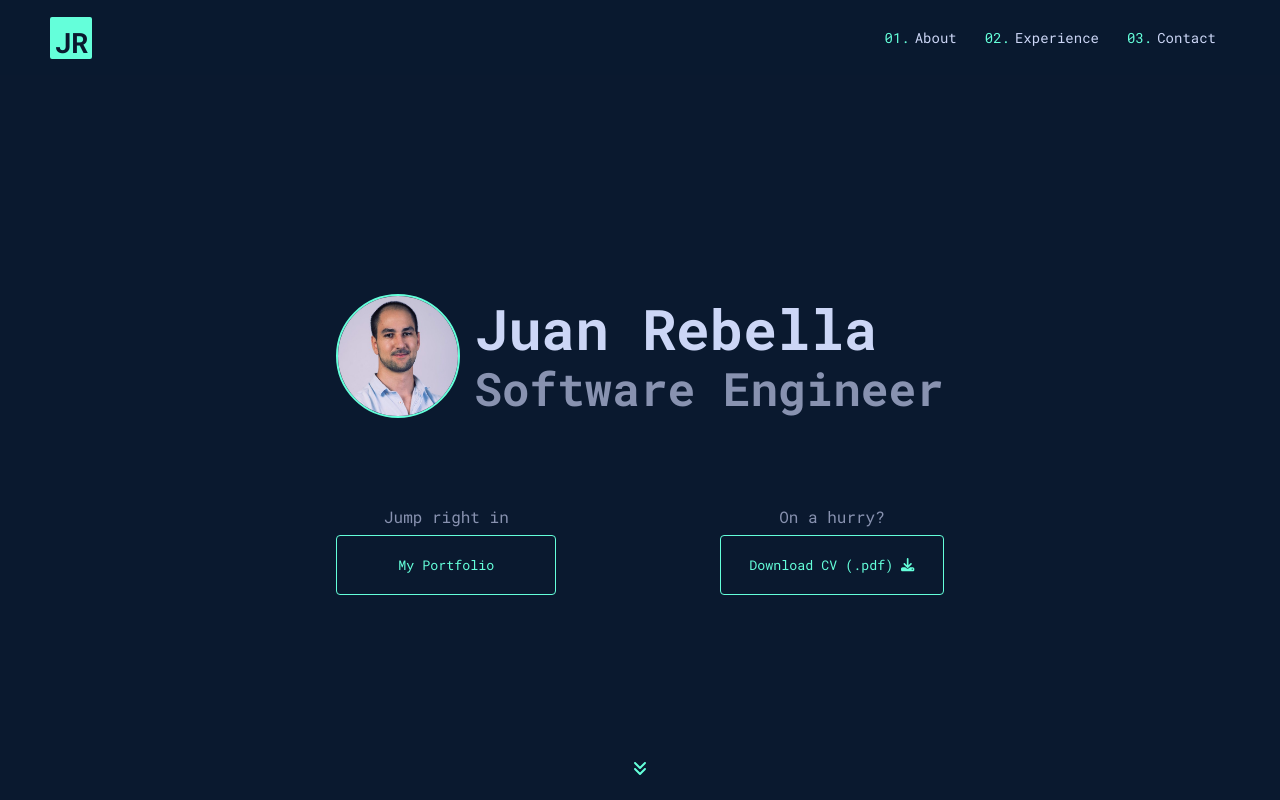
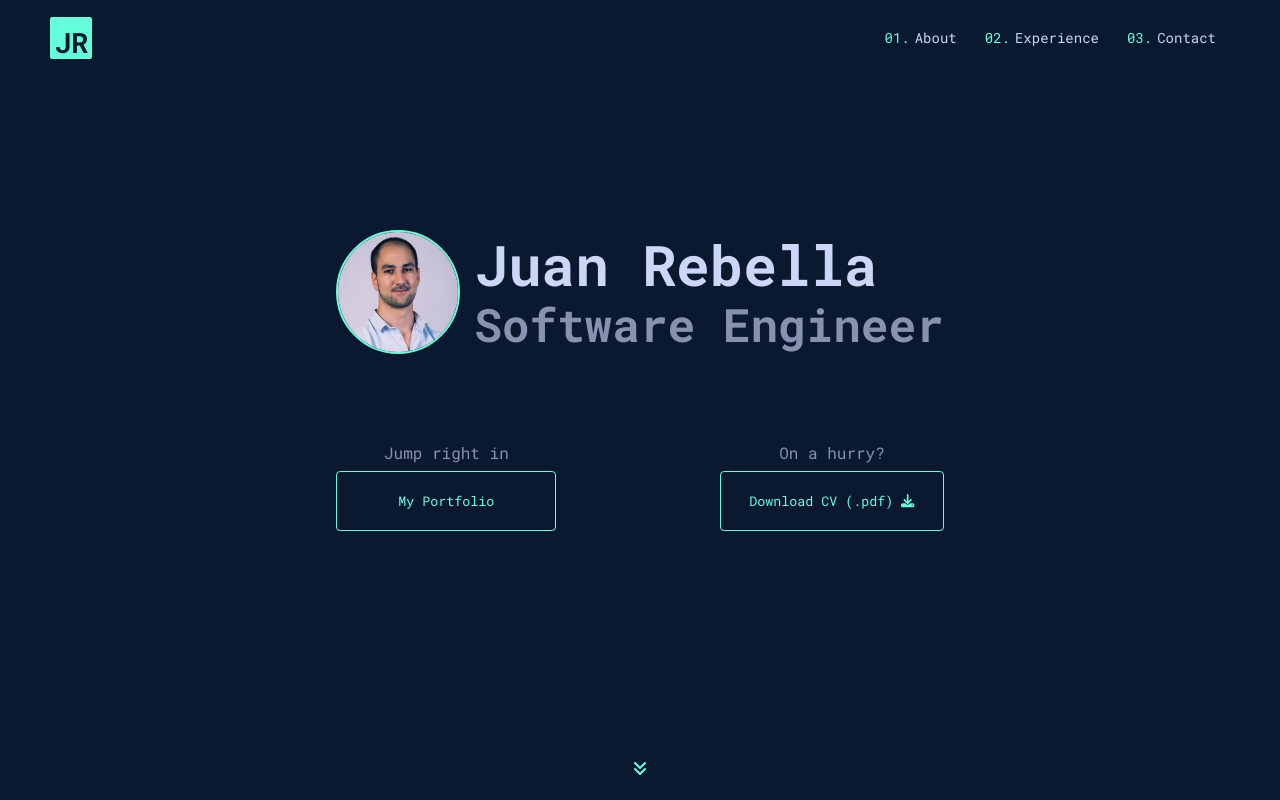
Before and after one commit to JRebella/portfolio, a Next.js app: page / in a window 1280 px wide. Shown: the top 800 px of the page. Built offline with nearby package versions, Linux system fonts and the light colour scheme.

Commit message:
fix: home top padding

```diff
--- a/pageComponents/home/HomeSection.tsx
+++ b/pageComponents/home/HomeSection.tsx
@@ -16,7 +16,7 @@ const HomeSection: FunctionComponent<ComponentProps<"section">> = () => {
       aria-labelledby="section-home"
     >
       <div />
-      <div>
+      <div className={styles.content}>
         <div className={styles["named-avatar"]}>
           <div className={styles.avatar}>
             <Image
--- a/pageComponents/home/home.module.scss
+++ b/pageComponents/home/home.module.scss
@@ -2,9 +2,10 @@ section.container {
   justify-content: space-between;
   margin-top: 0;
   min-height: 100vh;
+}
 
-  padding-top: 128px;
-  padding-bottom: 24px;
+.content {
+  margin: 128px 0;
 }
 
 .title {
@@ -60,4 +61,6 @@ section.container {
 
   animation-delay: 1.2s;
   --animate-duration: 2s;
+
+  margin-bottom: 24px;
 }
```
